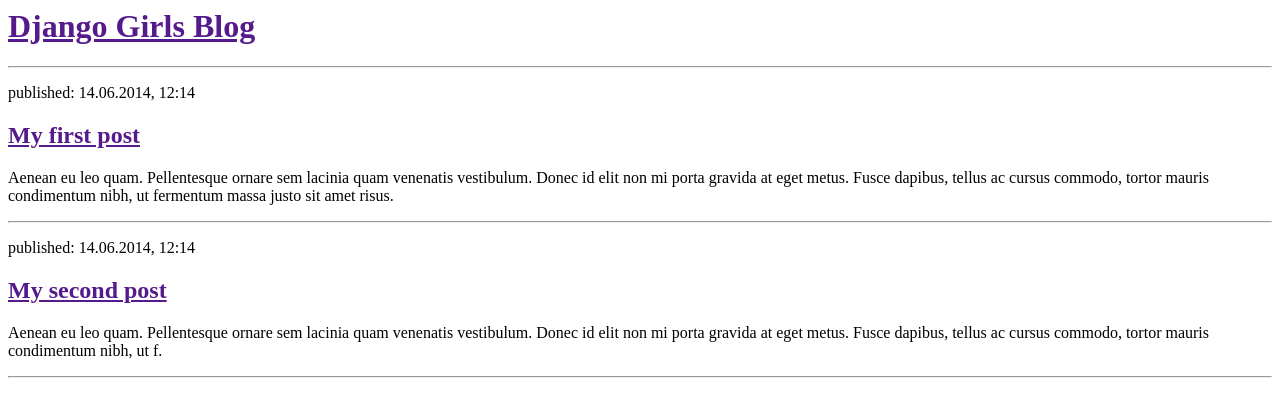
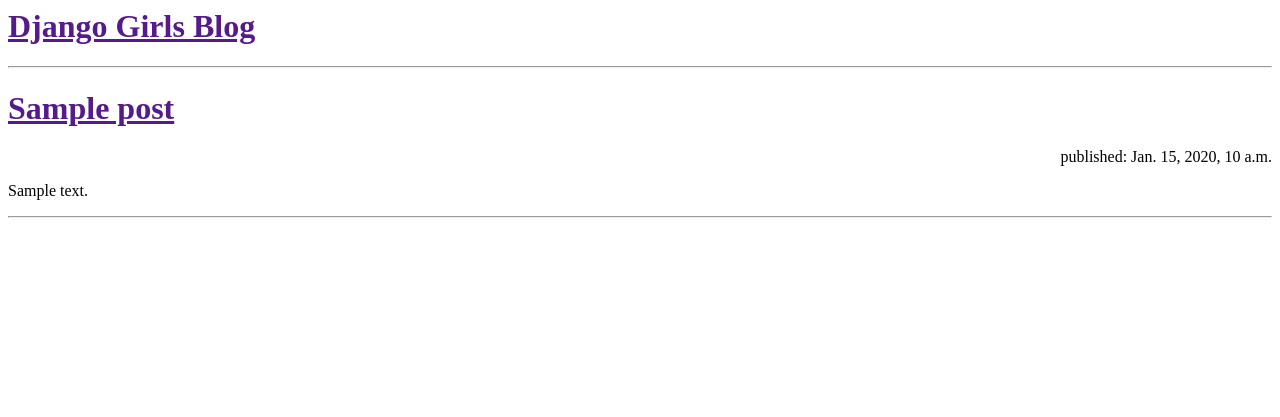
Before and after one commit to abuyamin/djangofirst, a Django app: template blog/templates/blog/post_list.html in a window 1280 px wide. Shown: the top 417 px of the page. Run offline with Django 3.2, Linux system fonts and the light colour scheme; the template is opened without the code that fills it: values that come from a table or form of the project are taken from there, others are empty; tables that the repository leaves empty hold one stand-in row (values such as "Sample post").

Commit message:
started using dynamic template for updating pages

```diff
--- a/blog/templates/blog/post_list.html
+++ b/blog/templates/blog/post_list.html
@@ -9,19 +9,16 @@
 
         <hr>
 
-        <div>
-            <p>published: 14.06.2014, 12:14</p>
-            <h2><a href="">My first post</a></h2>
-            <p>Aenean eu leo quam. Pellentesque ornare sem lacinia quam venenatis vestibulum. Donec id elit non mi porta gravida at eget metus. Fusce dapibus, tellus ac cursus commodo, tortor mauris condimentum nibh, ut fermentum massa justo sit amet risus.</p>
-        </div>
+        {% for post in posts %}
+            <div>
+                <h1><a href="">{{ post.title }}</a></h1>
+                <p><span style="float: right">published: {{ post.published_date}}</span></p>
+                <br />
+                <p>{{ post.text|linebreaksbr }}</p>
+            </div>
+            <hr>
+        {% endfor %}
 
-        <hr>
 
-        <div>
-            <p>published: 14.06.2014, 12:14</p>
-            <h2><a href="">My second post</a></h2>
-            <p>Aenean eu leo quam. Pellentesque ornare sem lacinia quam venenatis vestibulum. Donec id elit non mi porta gravida at eget metus. Fusce dapibus, tellus ac cursus commodo, tortor mauris condimentum nibh, ut f.</p>
-        </div>
-        <hr>
     </body>
 </html>
--- a/blog/views.py
+++ b/blog/views.py
@@ -1,6 +1,9 @@
 from django.shortcuts import render
+from .models import Post
+from django.utils import timezone
 
 
 # blog post view
 def post_list(request):
-    return render(request, 'blog/post_list.html', {})
+    posts = Post.objects.filter(published_date__lte=timezone.now()).order_by('published_date')
+    return render(request, 'blog/post_list.html', {'posts': posts})
```
